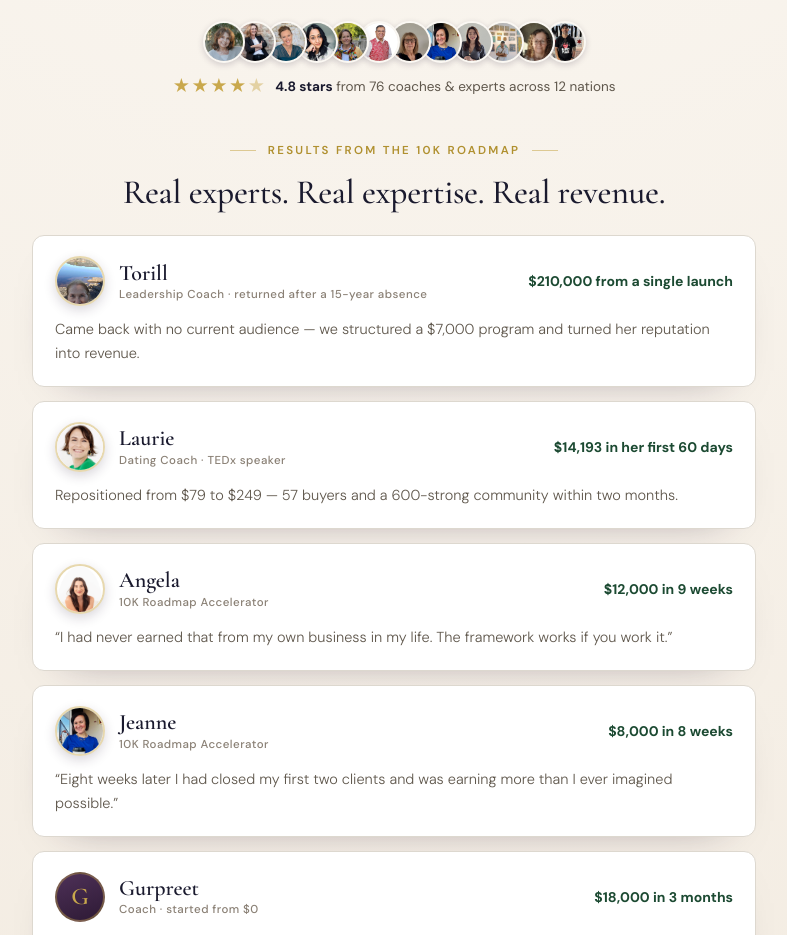
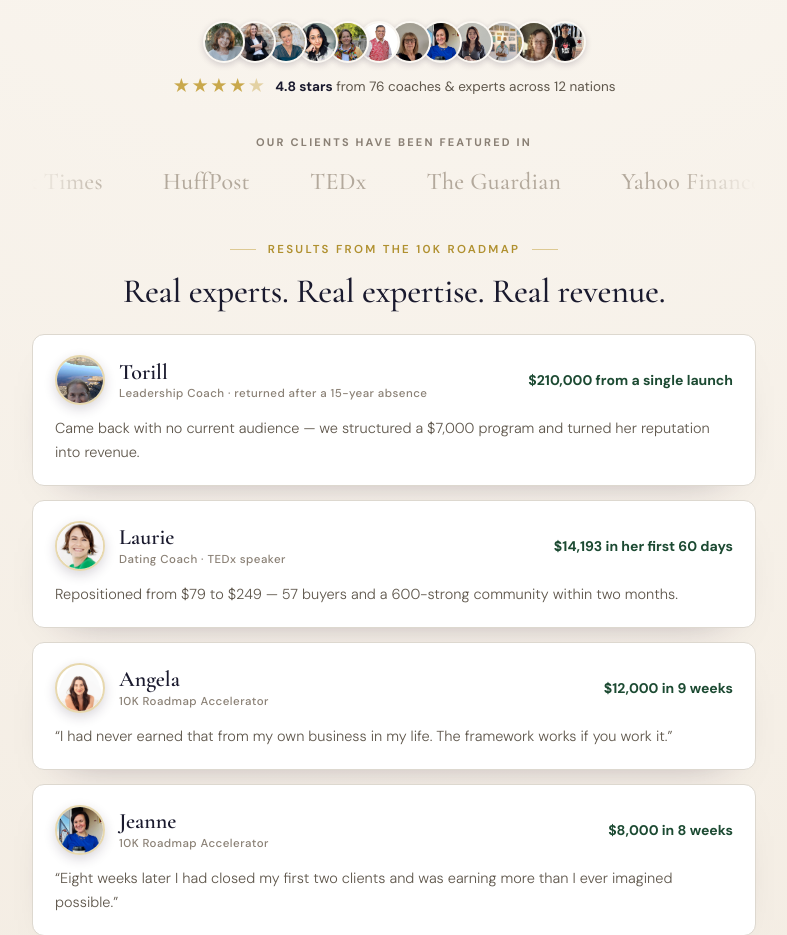
Before and after one commit to indrodip-cmd/the5th-website, a Next.js app: page /lp/make-10k-month in a window 1280 px wide. Shown: the part 960-1895 px from the top of the page, without its empty margins (246-1033 px from the left). Built offline with nearby package versions, Linux system fonts and the light colour scheme; no server answers.

Commit message:
lp: add running "as featured in" press marquee below the fold
Co-Authored-By: Claude Opus 4.8 <noreply@anthropic.com>

```diff
--- a/app/lp/make-10k-month/OptInView.tsx
+++ b/app/lp/make-10k-month/OptInView.tsx
@@ -8,7 +8,7 @@
    No navigation, no exit links (except required legal). Mobile-first. */
 import { useEffect, useRef, useState } from 'react'
 import { useRouter } from 'next/navigation'
-import { OPT_IN, MODAL, REAL_PROOF, LEGAL } from './config'
+import { OPT_IN, MODAL, REAL_PROOF, LEGAL, PRESS } from './config'
 import ProofPopups from './ProofPopups'
 
 const SERIF = "'Cormorant Garamond', Georgia, serif"
@@ -190,6 +190,11 @@ export default function FunnelView({ videoUrl }: { videoUrl: string }) {
         @keyframes fade{from{opacity:0}to{opacity:1}}
         @keyframes halo{0%{transform:scale(1);opacity:.7}70%{transform:scale(1.5);opacity:0}100%{opacity:0}}
         @keyframes barSheen{0%{background-position:200% 0}100%{background-position:-200% 0}}
+        @keyframes marq{from{transform:translateX(0)}to{transform:translateX(-50%)}}
+        .marq-wrap{overflow:hidden;-webkit-mask-image:linear-gradient(90deg,transparent,#000 12%,#000 88%,transparent);mask-image:linear-gradient(90deg,transparent,#000 12%,#000 88%,transparent)}
+        .marq-track{display:flex;align-items:center;gap:clamp(30px,7vw,60px);width:max-content;animation:marq 24s linear infinite}
+        .marq-wrap:hover .marq-track{animation-play-state:paused}
+        .marq-track span{font-family:${SERIF};font-size:clamp(17px,4.4vw,24px);font-weight:500;color:#b3a99c;letter-spacing:.01em;white-space:nowrap}
         .pb-track{position:relative;height:7px;width:100%;background:#ece2d4;border-radius:99px;overflow:hidden}
         .pb-fill{height:100%;border-radius:99px;background:linear-gradient(90deg,#35213c 0%,#4E3158 45%,#7a5b86 55%,#35213c 100%);background-size:220% 100%;animation:barSheen 2.2s linear infinite;box-shadow:0 0 10px rgba(53,33,60,.45);transition:width .75s cubic-bezier(.22,1,.36,1)}
         .rise{animation:rise .6s ease both}
@@ -266,6 +271,18 @@ export default function FunnelView({ videoUrl }: { videoUrl: string }) {
             <span style={{ fontFamily: SANS, fontSize: 13.5, color: '#5f574c' }}><strong style={{ color: INK, fontWeight: 700 }}>{OPT_IN.rating.score} stars</strong> {OPT_IN.rating.text}</span>
           </div>
         </div>
+
+        {/* As featured in — running marquee (just below the fold) */}
+        <section style={{ marginTop: 38 }}>
+          <p style={{ textAlign: 'center', fontFamily: SANS, fontSize: 11, fontWeight: 700, letterSpacing: '.2em', textTransform: 'uppercase', color: MUTE, marginBottom: 18 }}>{PRESS.label}</p>
+          <div className="marq-wrap">
+            <div className="marq-track">
+              {[...PRESS.items, ...PRESS.items].map((n, i) => (
+                <span key={i} aria-hidden={i >= PRESS.items.length}>{n}</span>
+              ))}
+            </div>
+          </div>
+        </section>
 
         {/* Real social proof */}
         <section id="proof" style={{ marginTop: 46 }}>
--- a/app/lp/make-10k-month/config.ts
+++ b/app/lp/make-10k-month/config.ts
@@ -37,6 +37,12 @@ export const OPT_IN = {
     'What changes the moment you see your business the way your best clients already do',
   ],
   narrativeClose: '12 minutes. Free. Watch instantly.',
+}
+
+/* "As featured in" press strip (mirrors the /call page — styled wordmarks). */
+export const PRESS = {
+  label: 'Our clients have been featured in',
+  items: ['Forbes', 'The New York Times', 'HuffPost', 'TEDx', 'The Guardian', 'Yahoo Finance'],
 }
 
 /* Legal / compliance copy (earnings disclaimer + Meta non-affiliation). Shown
```
